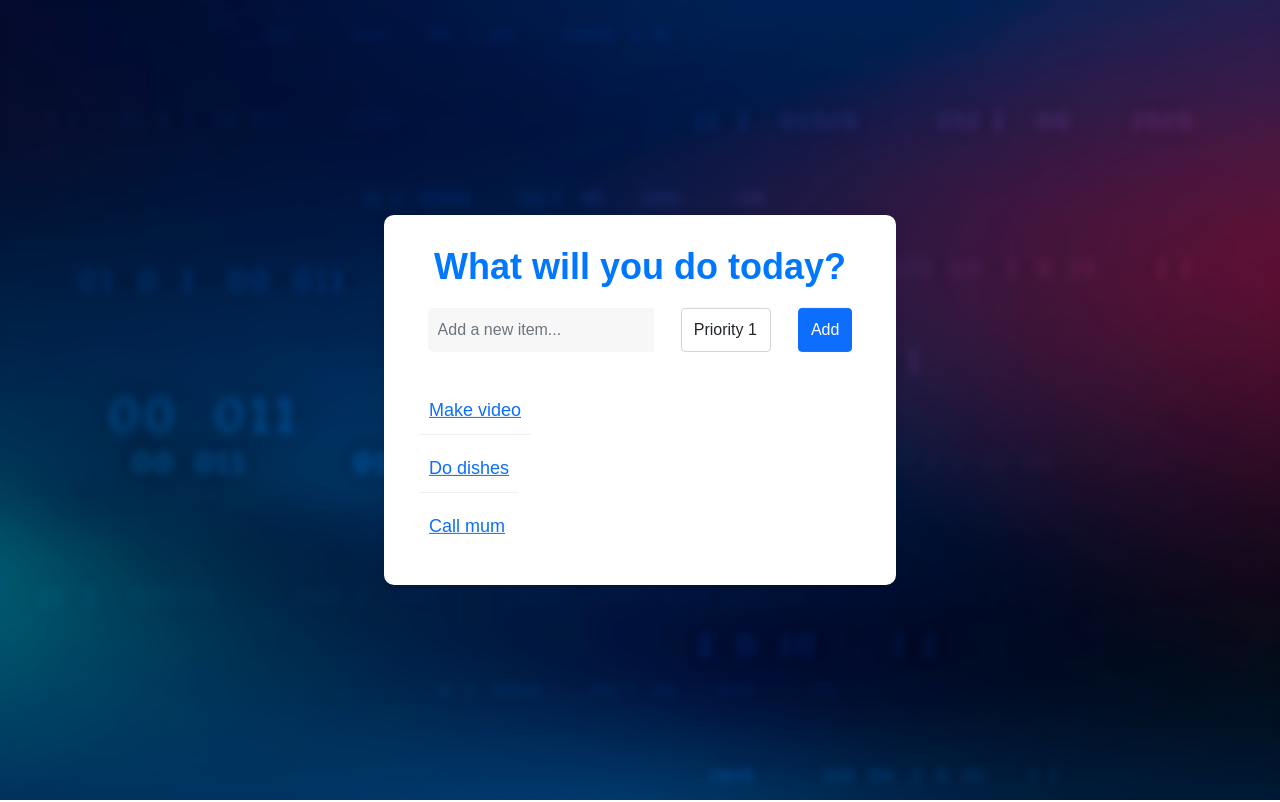
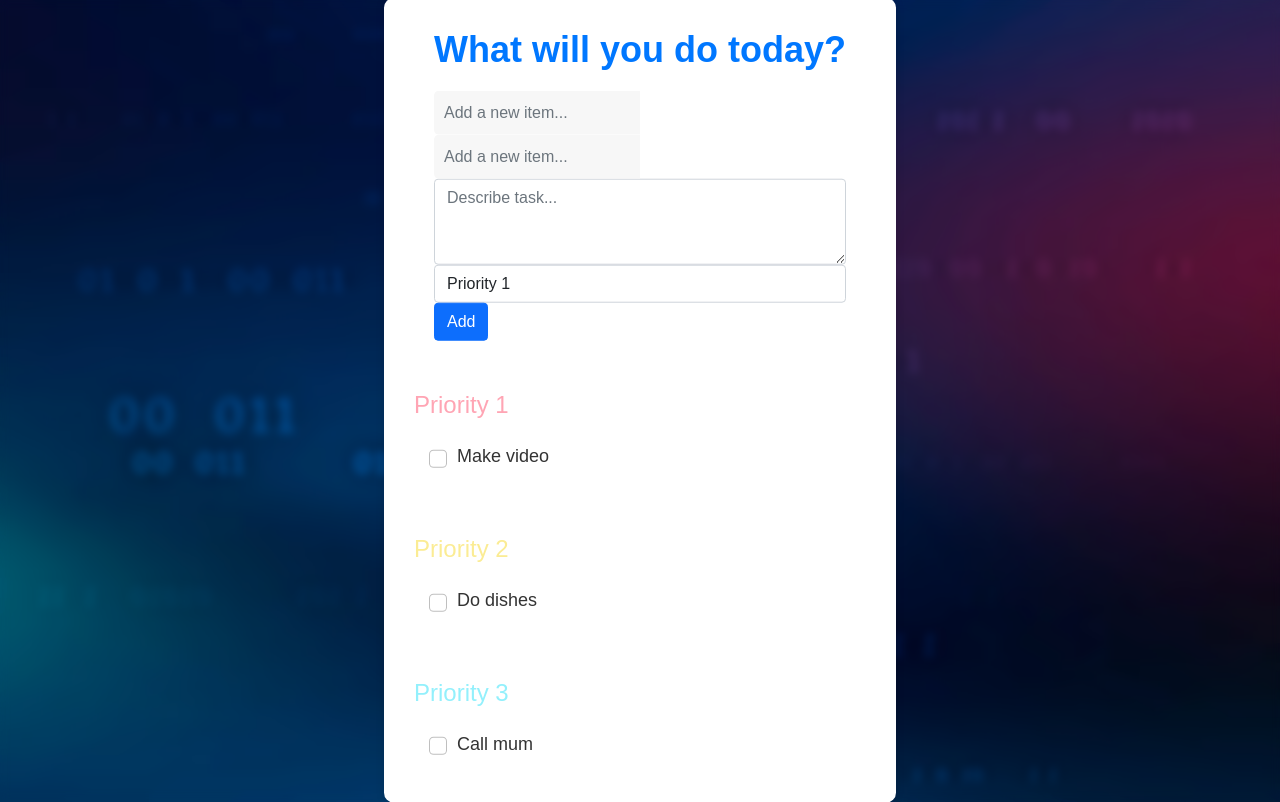
Before and after one commit to Mingzhao91/python-developer-bootcamp, a Django app: page /todo/ in a window 1280 px wide. Run offline with Django 5.2, Linux system fonts and the light colour scheme.

Commit message:
add form

```diff
--- /dev/null
+++ b/4-web-server/todoapp/todo/forms.py
@@ -0,0 +1,20 @@
+from django import forms
+
+class TaskForm(forms.Form):
+  task = forms.CharField(
+    max_length=100,
+    required=True,
+    widget=forms.TextInput(attrs={'class': 'form-control', 'placeholder': 'Add a new item...'}),
+    label=''
+  )
+  description = forms.CharField(
+    max_length=200,
+    required=False,
+    widget=forms.Textarea(attrs={'class': 'form-control', 'placeholder': 'Describe task...', 'rows':3}),
+    label=''
+  )
+  priority = forms.ChoiceField(
+    choices=[('1', 'Priority 1'), ('2', 'Priority 2'), ('3', 'Priority 3')],
+    widget=forms.Select(attrs={'class': 'form-control'}),
+    label=''
+  )
--- a/4-web-server/todoapp/todo/templates/todo/index.html
+++ b/4-web-server/todoapp/todo/templates/todo/index.html
@@ -1,67 +1,83 @@
-{% load static %}
-<!DOCTYPE html>
-<html lang="en">
+{% extends 'todo/layout.html' %}
 
-<head>
-  <meta charset="UTF-8">
-  <meta name="viewport"
-        content="width=device-width, initial-scale=1.0">
-  <script src="{% static 'todo/script.js' %}"
-          defer></script>
-  <link href="https://cdn.jsdelivr.net/npm/bootstrap@5.0.2/dist/css/bootstrap.min.css"
-        rel="stylesheet"
-        integrity="sha384-EVSTQN3/azprG1Anm3QDgpJLIm9Nao0Yz1ztcQTwFspd3yD65VohhpuuCOmLASjC"
-        crossorigin="anonymous">
-
-  <!-- look for a static folder, todo, -->
-  <link rel="stylesheet"
-        type="text/css"
-        href="{% static 'todo/styles.css' %}">
-  <title>DevDo</title>
-</head>
-
-<body>
-  <div class="app-container">
-
+{% block content %}
 <h1>What will you do today?</h1>
 
 <div class="input-container">
+  <!-- the todo is from the urls/app_name = 'todo' -->
+  <form method="POST"
+        action="{% url 'todo:add_task' %}">
+    <!--
+    make sure that the csrf token being sent along side our form submission to the backend
+    to verify that we are the legitimate sender of form
+    -->
+    {% csrf_token %}
     <input type="text"
            id="input"
+           name="task"
            class="form-control"
            placeholder="Add a new item...">
-      <select id="priority"
-              class="form-control"
-              name="priority">
-        <option value="1">
-          Priority 1
-        </option>
-        <option value="2">
-          Priority 2
-        </option>
-        <option value="3">
-          Priority 3
-        </option>
-      </select>
+    {{ form }}
     <button id="addButton"
             class="btn btn-primary"
             onclick="addTask()">Add</button>
+  </form>
 </div>
 
 
 <div id="lists-container">
+  <ul id="task-list-1"
+      class="task-list list-group">
+    <h4>Priority 1</h4>
+    {% for task in tasks %}
+    {% if task.priority == 1 %}
+    <!-- go to the urls.py, look for a path with the name, task,   -->
+    <li>
+      <input type="checkbox"
+             class="form-check-input">
+      <span class="task-text">{{task.name}}</span>
+
+
+    </li>
+    {% endif %}
+    {% endfor %}
+  </ul>
+
   <ul id="task-list-2"
       class="task-list list-group">
-        {% if tasks %}
+    <h4>Priority 2</h4>
     {% for task in tasks %}
+    {% if task.priority == 2 %}
     <!-- go to the urls.py, look for a path with the name, task,   -->
-        <li><a href="{% url 'task' task.id %}">
-            {{ task.name }}
-          </a></li>{% endfor %}
-        {% else %}
-        <p>No tasks left, hooray!</p>
+    <li>
+      <input type="checkbox"
+             class="form-check-input">
+      <span class="task-text">{{task.name}}</span>
+
+
+    </li>
     {% endif %}
+    {% endfor %}
   </ul>
+
+  <ul id="task-list-3"
+      class="task-list list-group">
+    <h4>Priority 3</h4>
+    {% for task in tasks %}
+    {% if task.priority == 3 %}
+    <!-- go to the urls.py, look for a path with the name, task,   -->
+    <li>
+      <input type="checkbox"
+             class="form-check-input">
+      <span class="task-text">{{task.name}}</span>
+
+
+    </li>
+    {% endif %}
+    {% endfor %}
+  </ul>
+
+
 
   <!-- <ul id="task-list-1"
       class="task-list list-group">
@@ -79,10 +95,4 @@
   </ul> -->
 
 </div>
-  </div>
-
-
-
-</body>
-
-</html>
+{% endblock %}
--- /dev/null
+++ b/4-web-server/todoapp/todo/templates/todo/layout.html
@@ -0,0 +1,31 @@
+{% load static %}
+<!DOCTYPE html>
+<html lang="en">
+
+<head>
+  <meta charset="UTF-8">
+  <meta name="viewport"
+        content="width=device-width, initial-scale=1.0">
+  <script src="{% static 'todo/script.js' %}"
+          defer></script>
+  <link href="https://cdn.jsdelivr.net/npm/bootstrap@5.0.2/dist/css/bootstrap.min.css"
+        rel="stylesheet"
+        integrity="sha384-EVSTQN3/azprG1Anm3QDgpJLIm9Nao0Yz1ztcQTwFspd3yD65VohhpuuCOmLASjC"
+        crossorigin="anonymous">
+
+  <!-- look for a static folder, todo, -->
+  <link rel="stylesheet"
+        type="text/css"
+        href="{% static 'todo/styles.css' %}">
+  <title>DevDo</title>
+</head>
+
+<body>
+  <div class="app-container">
+    {% block content %}
+    {% endblock %}
+  </div>
+
+</body>
+
+</html>
--- a/4-web-server/todoapp/todo/urls.py
+++ b/4-web-server/todoapp/todo/urls.py
@@ -1,9 +1,12 @@
 from django.urls import path
-from .views import index, AboutView, task
+from .views import index, AboutView, task, add_task
+
+app_name = 'todo'
 
 urlpatterns = [
   # path(path to visit, function to run when path is loaded,  name to reference a path)
   path('', index, name='index'),
   path('about/', AboutView.as_view(), name='about'),
-  path('task/<int:id>', task, name='task')
+  path('task/<int:id>', task, name='task'),
+  path('add_task', add_task, name='add_task')
 ]
--- a/4-web-server/todoapp/todo/views.py
+++ b/4-web-server/todoapp/todo/views.py
@@ -1,14 +1,14 @@
-from django.shortcuts import render
-from django.http import HttpResponse
+from django.shortcuts import render, reverse
+from django.http import HttpResponse, HttpResponseRedirect
 from django.views import View
-
+from .forms import TaskForm
 # Create your views here.
 
 
 tasks = [
-  {"id": 1, "name": "Make video", "description":"make vid for course"},
-  {"id": 2, "name": "Do dishes", "description":"wash dishes"},
-  {"id": 3, "name": "Call mum", "description":"call mum fast"},
+  {"id": 1, "name": "Make video", "description":"make vid for course", "priority": 1},
+  {"id": 2, "name": "Do dishes", "description":"wash dishes", "priority": 2},
+  {"id": 3, "name": "Call mum", "description":"call mum fast", "priority": 3},
 ]
 
 def get_task_by_id(task_id):
@@ -20,8 +20,10 @@ def get_task_by_id(task_id):
 def index(request):
   # return HttpResponse("<h1>Todo</h1>")
   # tasks2 = []
+  taskform = TaskForm()
   ctx = {
-    "tasks": tasks
+    "tasks": tasks,
+    "form": taskform
   }
 
   return render(request, "todo/index.html", ctx)
@@ -36,3 +38,9 @@ def task(request, id):
 class AboutView(View):
   def get(self, request):
     return HttpResponse("This is the about page")
+
+
+def add_task(request):
+  print(request.POST)
+  # the todo is from the urls/app_name = 'todo'
+  return HttpResponseRedirect(reverse('todo:index'))
```
Also changed, not shown: 4-web-server/todoapp/todo/templates/todo/task.html (+5 -11 lines). Lines whose indentation alone changed are shown as unchanged.
